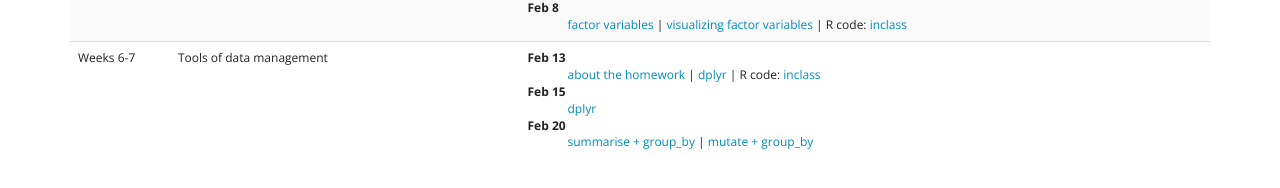
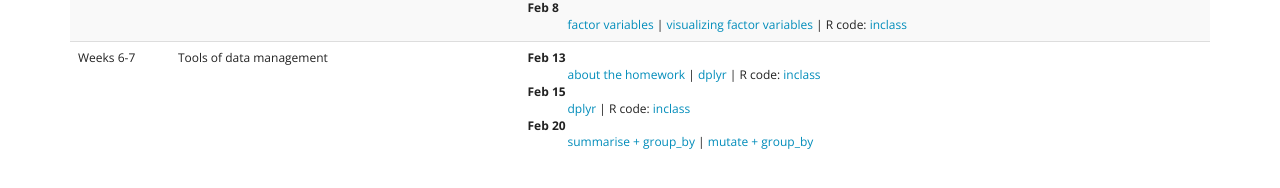
Before and after one commit to Stat480-at-ISU/Stat480-at-ISU.github.io-2019, a Jekyll site: the page built from schedule.html, in a window 1280 px wide. Shown: the part 533-721 px from the top of the page. Built offline with Jekyll 4.4.1, drawn with Linux system fonts in a browser that asks for light colours.

Commit message:
links added

```diff
--- a/schedule.html
+++ b/schedule.html
@@ -94,7 +94,7 @@ slides: <a href="../materials/02_reading-files/01_ascii.html" target=_blank>read
           <dd>  <a href="../materials/03_tidyverse/00_homework.html" target=_blank>about the homework</a> |  <a href="../materials/03_tidyverse/01_dplyr.html" target=_blank>dplyr</a> | R code: <a href="code/feb8-inclass.R">inclass</a>
           </dd>
                      <dt>Feb 15</dt>
-          <dd>    <a href="../materials/03_tidyverse/01_dplyr.html" target=_blank>dplyr</a>
+          <dd>    <a href="../materials/03_tidyverse/01_dplyr.html" target=_blank>dplyr</a> | R code: <a href="code/feb15-inclass.R">inclass</a>
           </dd>
           <dt>Feb 20</dt>
           <dd>    <a href="../materials/03_tidyverse/02_dplyr-examples.html" target=_blank>summarise + group_by</a> | <a href="../materials/03_tidyverse/03_dplyr-examples.html" target=_blank>mutate + group_by</a>
```
